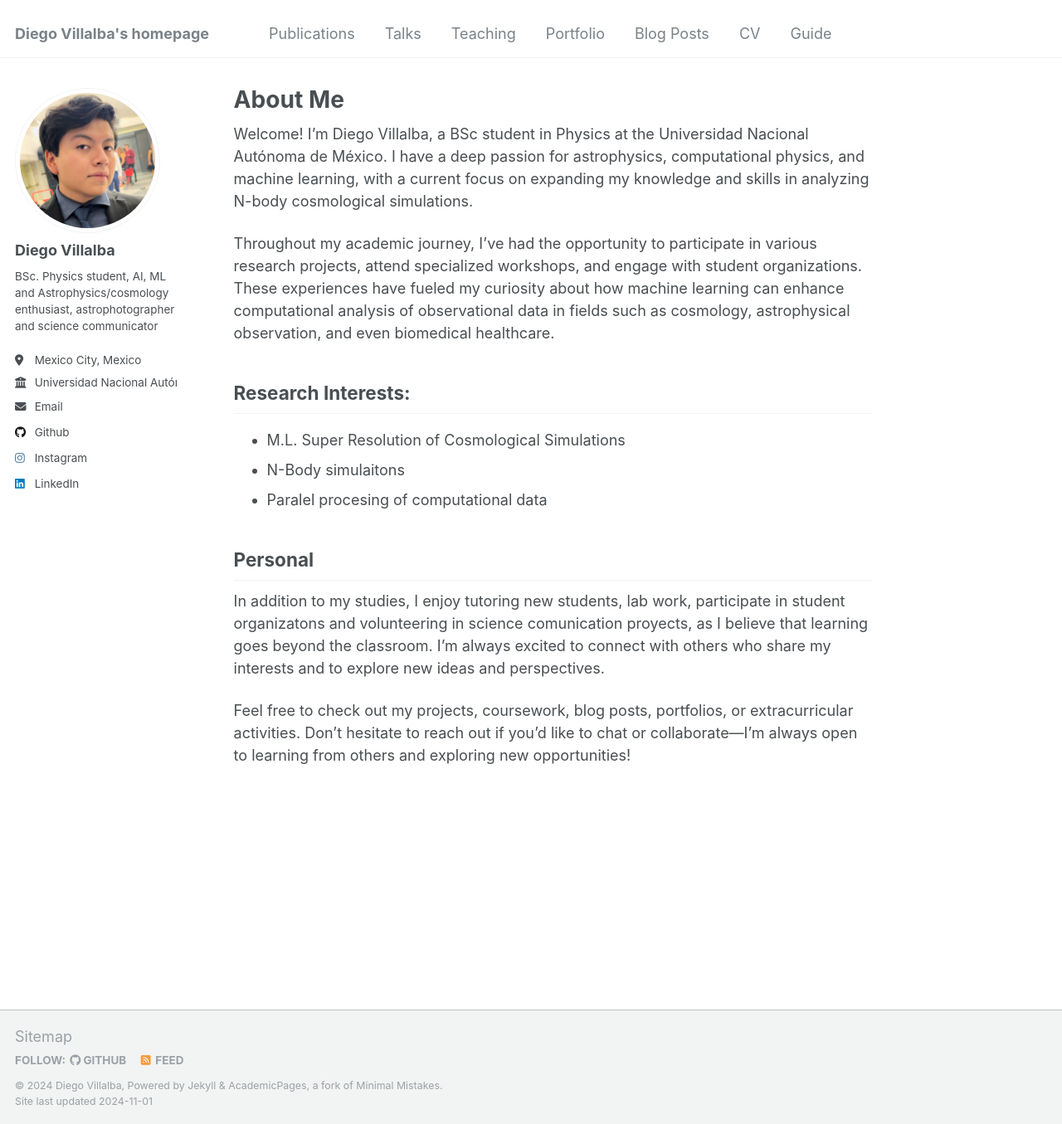
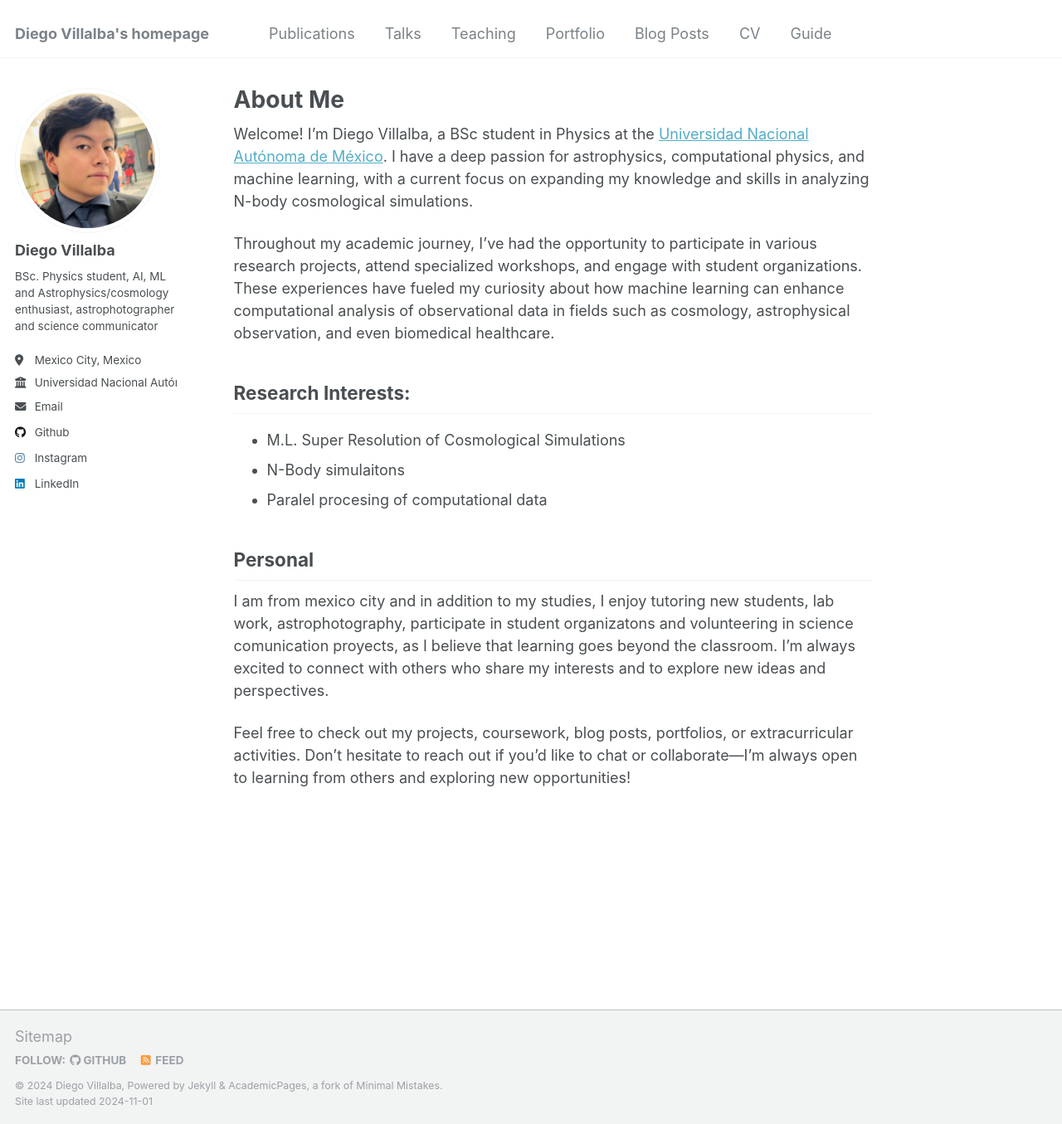
Before and after one commit to DiegoViillalba/DiegoViillalba.github.io, a Jekyll site: the page built from _pages/about.md, in a window 1280 px wide and 1355 px high. Shown: the whole window at 83% size. Built offline with Jekyll 4.4.1, drawn with Linux system fonts in a browser that asks for light colours.

Commit message:
Update about.md

```diff
--- a/_pages/about.md
+++ b/_pages/about.md
@@ -6,7 +6,7 @@ redirect_from:
   - /about/
   - /about.html
 ---
-Welcome! I’m Diego Villalba, a BSc student in Physics at the Universidad Nacional Autónoma de México. I have a deep passion for astrophysics, computational physics, and machine learning, with a current focus on expanding my knowledge and skills in analyzing N-body cosmological simulations.
+Welcome! I’m Diego Villalba, a BSc student in Physics at the [Universidad Nacional Autónoma de México](https://en.wikipedia.org/wiki/National_Autonomous_University_of_Mexico). I have a deep passion for astrophysics, computational physics, and machine learning, with a current focus on expanding my knowledge and skills in analyzing N-body cosmological simulations.
 
 Throughout my academic journey, I’ve had the opportunity to participate in various research projects, attend specialized workshops, and engage with student organizations. These experiences have fueled my curiosity about how machine learning can enhance computational analysis of observational data in fields such as cosmology, astrophysical observation, and even biomedical healthcare.
 
@@ -17,6 +17,6 @@ Throughout my academic journey, I’ve had the opportunity to participate in var
 
 
 ## Personal
-In addition to my studies, I enjoy tutoring new students, lab work, participate in student organizatons and volunteering in science comunication proyects, as I believe that learning goes beyond the classroom. I’m always excited to connect with others who share my interests and to explore new ideas and perspectives.
+I am from mexico city and in addition to my studies, I enjoy tutoring new students, lab work, astrophotography, participate in student organizatons and volunteering in science comunication proyects, as I believe that learning goes beyond the classroom. I’m always excited to connect with others who share my interests and to explore new ideas and perspectives.
 
 Feel free to check out my projects, coursework, blog posts, portfolios, or extracurricular activities. Don’t hesitate to reach out if you’d like to chat or collaborate—I’m always open to learning from others and exploring new opportunities!
```
